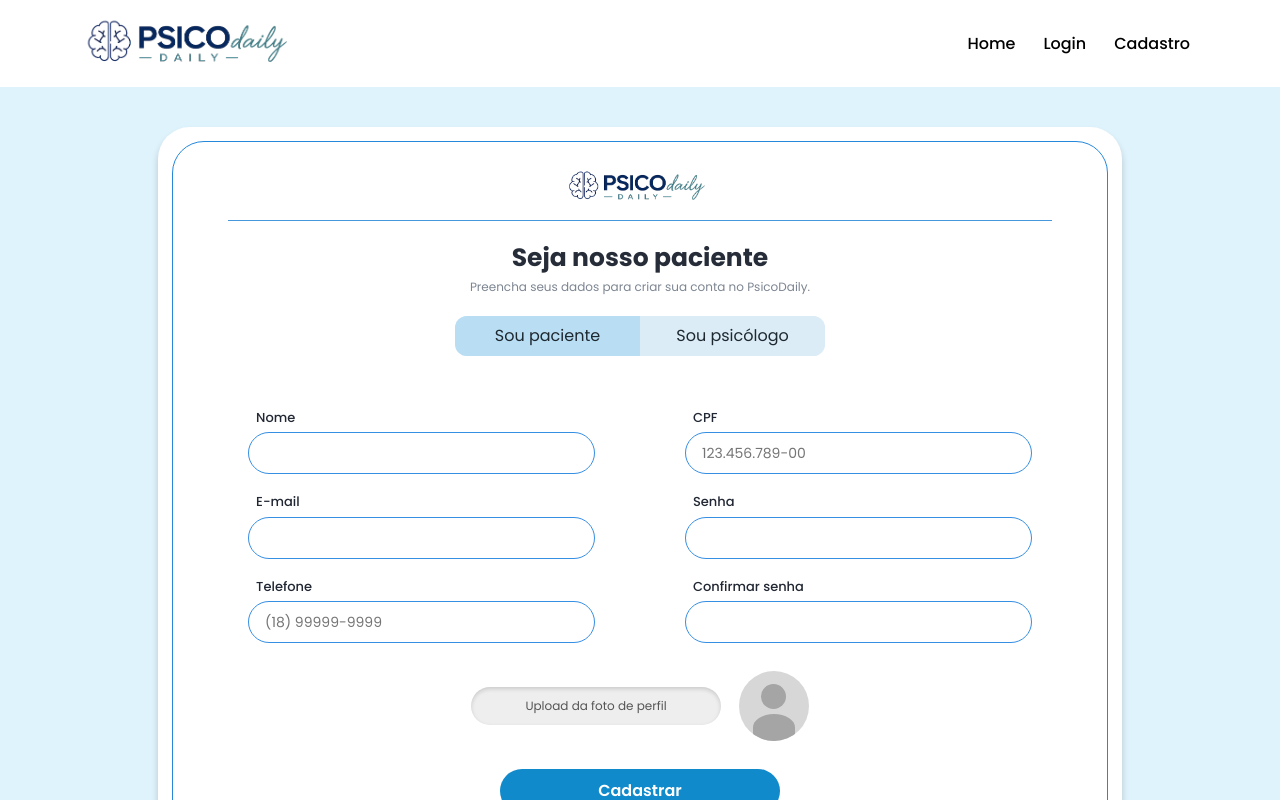
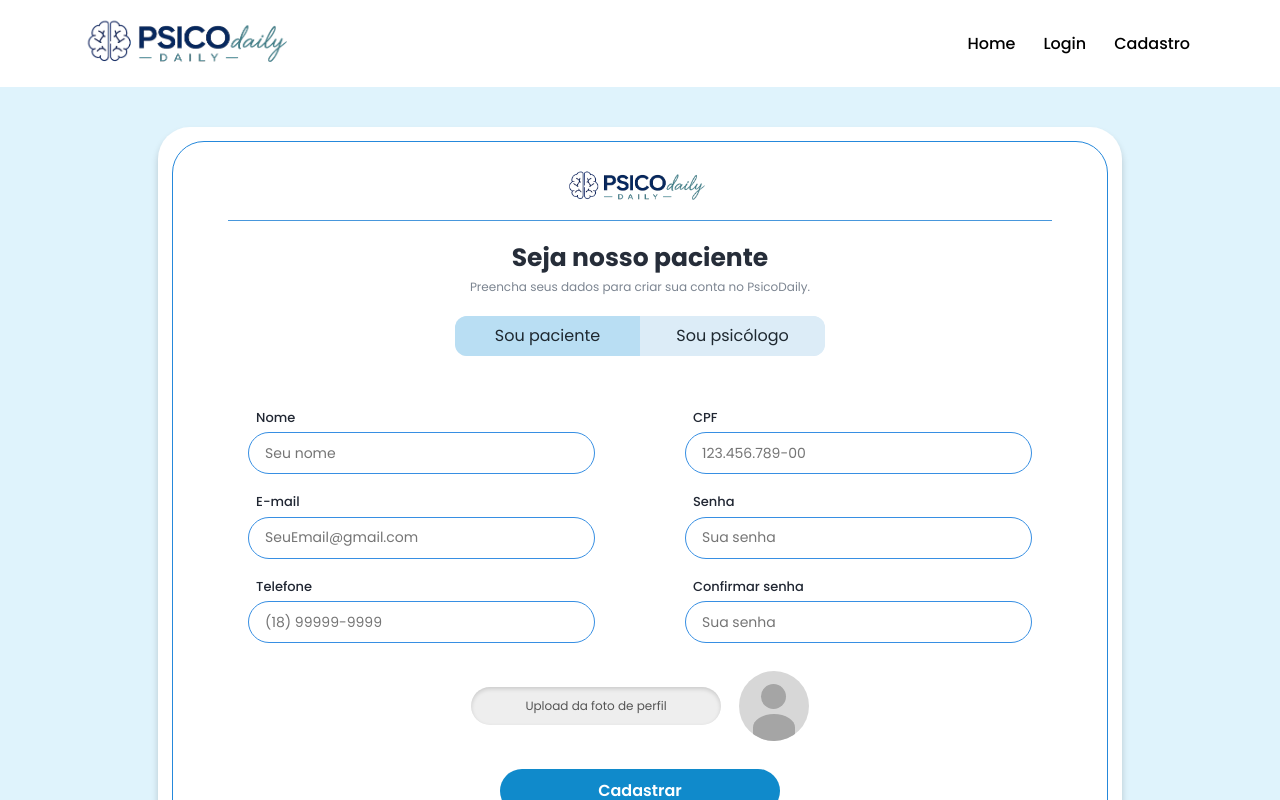
Before and after one commit to Ray20032000/Front-Psicodaily-18-08-11-17, a React (Vite) app: page /cadastropaciente in a window 1280 px wide. Shown: the top 800 px of the page. Built offline with nearby package versions, Linux system fonts and the light colour scheme; no server answers.

Commit message:
placeholder nos cadastros

```diff
--- a/src/pages/CadastroPaciente/CadastroPaciente.jsx
+++ b/src/pages/CadastroPaciente/CadastroPaciente.jsx
@@ -253,6 +253,7 @@ export default function CadastroPaciente() {
                                         </label>
 
                                         <input
+                                            placeholder="Seu nome"
                                             id="nome"
                                             type="text"
                                             value={nome}
@@ -271,6 +272,7 @@ export default function CadastroPaciente() {
                                         </label>
 
                                         <input
+                                            placeholder="SeuEmail@gmail.com"
                                             id="email"
                                             type="email"
                                             value={email}
@@ -347,6 +349,7 @@ export default function CadastroPaciente() {
                                         </label>
 
                                         <input
+                                            placeholder="Sua senha"
                                             id="senha"
                                             type="password"
                                             value={senha}
@@ -365,6 +368,7 @@ export default function CadastroPaciente() {
                                         </label>
 
                                         <input
+                                            placeholder="Sua senha"
                                             id="confirmarSenha"
                                             type="password"
                                             value={confirmarSenha}
--- a/src/pages/CadastroPsicologo/CadastroPsicologo.jsx
+++ b/src/pages/CadastroPsicologo/CadastroPsicologo.jsx
@@ -290,6 +290,7 @@ export default function CadastroPsicologo() {
                                         </label>
 
                                         <input
+                                            placeholder="Seu nome"
                                             type="text"
                                             value={nome}
                                             onChange={(e) => setNome(e.target.value)}
@@ -305,6 +306,7 @@ export default function CadastroPsicologo() {
                                         </label>
 
                                         <input
+                                            placeholder="SeuEmail@gmail.com"
                                             type="email"
                                             value={email}
                                             onChange={(e) => setEmail(e.target.value)}
@@ -406,6 +408,7 @@ export default function CadastroPsicologo() {
                                         </label>
 
                                         <input
+                                            placeholder="Sua senha"
                                             type="password"
                                             value={senha}
                                             onChange={(e) => setSenha(e.target.value)}
@@ -421,6 +424,7 @@ export default function CadastroPsicologo() {
                                         </label>
 
                                         <input
+                                            placeholder="Sua senha"
                                             type="password"
                                             value={confirmarSenha}
                                             onChange={(e) =>
@@ -446,6 +450,7 @@ export default function CadastroPsicologo() {
                                         </label>
 
                                         <input
+                                            placeholder="Sua descrição"
                                             type="text"
                                             value={descricao}
                                             onChange={(e) =>
@@ -465,6 +470,7 @@ export default function CadastroPsicologo() {
                                         </label>
 
                                         <input
+                                            placeholder="Valor de cada sessão"
                                             type="number"
                                             value={valor}
                                             onChange={(e) =>
```
